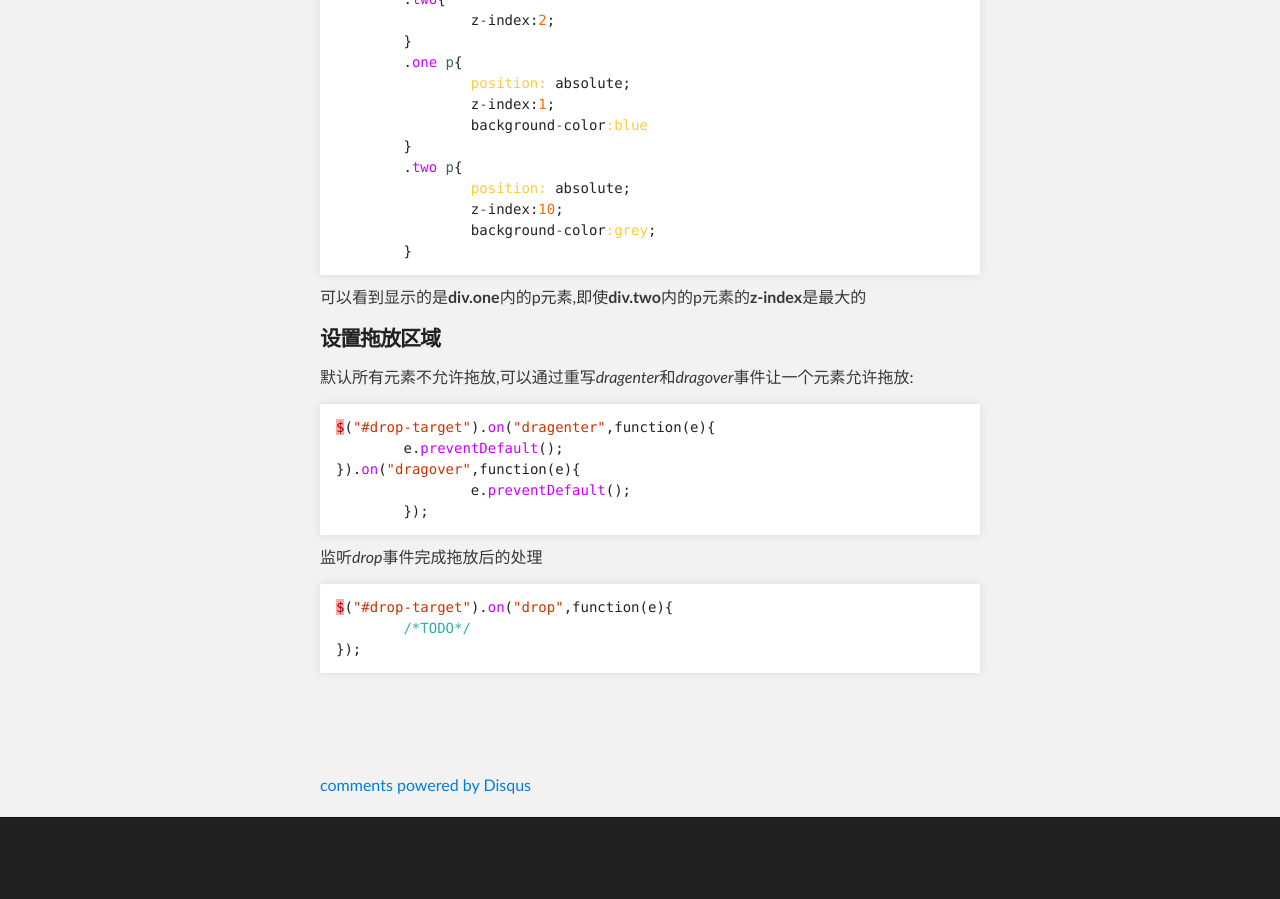
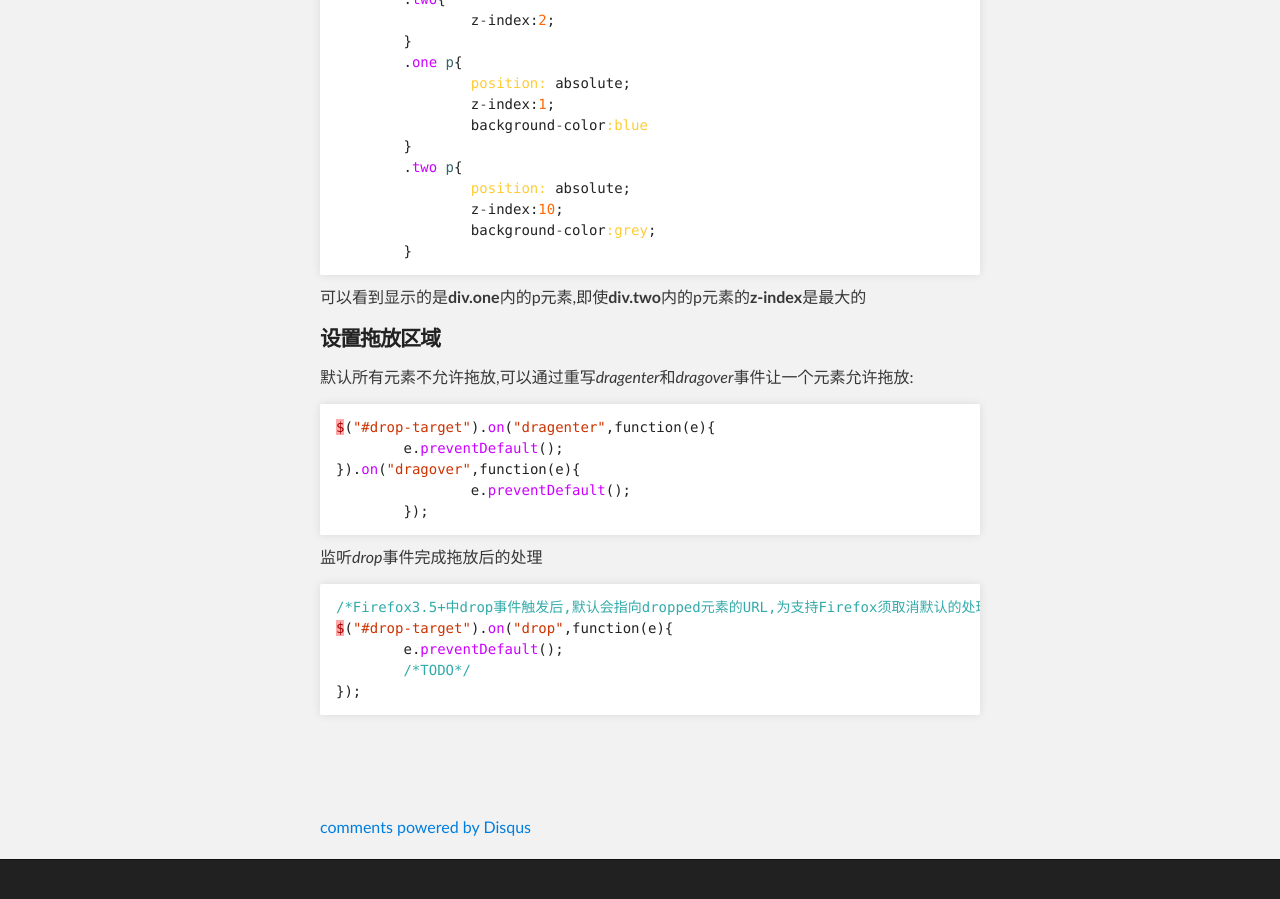
Before and after one commit to airixly/airixly.github.io, a Jekyll site: the page built from _posts/2013-10-29-HTML5拖放的实现.md, in a window 1280 px wide and 900 px high, scrolled down 2010 px. Built offline with Jekyll 4.4.1, drawn with Linux system fonts in a browser that asks for light colours; Markdown is read by kramdown in place of the engine named in the settings; comment, search, counter and statistics services are not loaded; before the commit the page ends 2868 px from its top, so only the background shows below that; some of the changed text lies outside the part shown.

Commit message:
rename drag and drop

```diff
--- a/_posts/2013-10-29-JavaScript-Native-Drag-and-Drop.md
+++ b/_posts/2013-10-29-HTML5拖放的实现.md
@@ -1,6 +1,6 @@
 ---
 layout: post
-title: "JavaScript Native Drag and Drop"
+title: HTML5拖放的实现
 ---
 ####设置拖动属性
 默认情况下images,links,texts是可以拖动的.Text必须是选中高亮后才能拖动,images和links则没有限制.
@@ -110,7 +110,9 @@
 监听*drop*事件完成拖放后的处理
 
 {% highlight ruby %}
+/*Firefox3.5+中drop事件触发后,默认会指向dropped元素的URL,为支持Firefox须取消默认的处理*/
 $("#drop-target").on("drop",function(e){
+	e.preventDefault();
 	/*TODO*/
 });
 {% endhighlight %}
```
